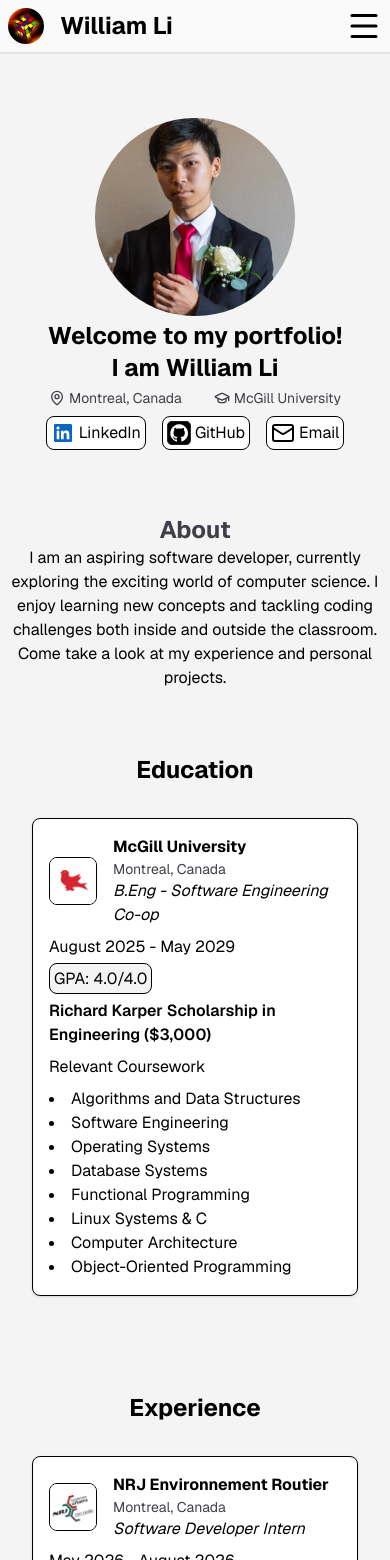
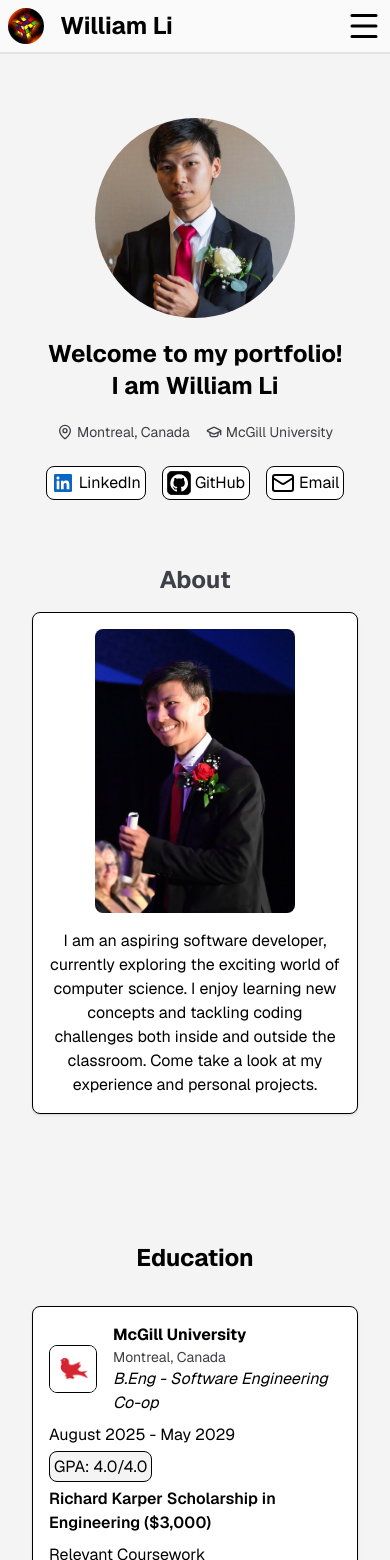
Before and after one commit to williamli218/my-portfolio, a Next.js app: page / in a window 390 px wide. Shown: the top 1560 px of the page. Built offline with nearby package versions, Linux system fonts and the light colour scheme.

Commit message:
Simply About section with responsive flex direction and ordering

```diff
--- a/app/globals.css
+++ b/app/globals.css
@@ -21,7 +21,7 @@ body {
 }
 
 .card {
-  @apply shadow-sm transition-all bg-white;
+  @apply shadow-sm transition-all bg-white border rounded-lg p-4;
 }
 
 .card:hover {
--- a/components/About.tsx
+++ b/components/About.tsx
@@ -1,8 +1,21 @@
+import Image from "next/image";
+
 export default function About() {
     return (
-        <section className="flex flex-col items-center pt-16">
+        <section className="flex flex-col items-center pt-16 mb-16 max-w-2xl mx-auto gap-4">
             <h2 className="text-center text-zinc-700 header">About</h2>
-            <p className="text-center max-w-2xl">I am an aspiring software developer, currently exploring the exciting world of computer science. I enjoy learning new concepts and tackling coding challenges both inside and outside the classroom. Come take a look at my experience and personal projects.</p>
+            <article className="flex flex-col md:flex-row items-center card gap-4 mx-8 md:mx-0">
+                <p className="order-2 md:order-1 text-center md:text-left md:text-2xl">
+                    I am an aspiring software developer, currently exploring the exciting world of computer science. I enjoy learning new concepts and tackling coding challenges both inside and outside the classroom. Come take a look at my experience and personal projects.
+                </p>
+                <Image
+                    src="/about.jpg"
+                    alt="About"
+                    height={280}
+                    width={200}
+                    className="order-1 md:order-2 rounded-lg"
+                />
+            </article>
         </section>
     );
 }
--- a/components/Education.tsx
+++ b/components/Education.tsx
@@ -4,7 +4,7 @@ export default function Education() {
     return (
         <section className="flex flex-col items-center pt-16" id="education">
             <h2 className="header">Education</h2>
-            <article className="flex flex-col gap-2 border rounded-lg m-8 p-4 card">
+            <article className="flex flex-col gap-2 m-8 card">
                 <div className="flex items-center gap-4">
                     <Image
                         src="/mcgill-university.jpg"
--- a/components/Experience.tsx
+++ b/components/Experience.tsx
@@ -43,7 +43,7 @@ export default function Experience() {
 
             <div className="relative max-w-2xl">
                 {experiences.map(experience => (
-                    <article key={experience.organization} className="m-8 p-4 border rounded-lg flex flex-col gap-2 card">
+                    <article key={experience.organization} className="m-8 flex flex-col gap-2 card">
                         <div className="flex items-center gap-4">
                             <Image
                                 src={experience.logo}
--- a/components/Hero.tsx
+++ b/components/Hero.tsx
@@ -3,13 +3,13 @@ import { MapPin, GraduationCap, Mail } from "lucide-react";
 
 export default function Hero() {
     return (
-        <section className="flex flex-col items-center pt-16" id="hero">
+        <section className="flex flex-col items-center pt-16 gap-4" id="hero">
             <Image
                 src="/profile.jpg"
                 alt="Profile Image"
                 width={200}
                 height={200}
-                className="rounded-full"
+                className="rounded-full w-50 h-50"
             />
 
             <h1 className="text-center header my-1">
@@ -18,7 +18,7 @@ export default function Hero() {
                 I am William Li
             </h1>
 
-            <ul className="flex gap-8 text-sm text-zinc-700">
+            <ul className="flex gap-4 text-sm text-zinc-700">
                 <li className="flex gap-1 items-center">
                     <MapPin size={16} />
                     <span>Montreal, Canada</span>
--- a/components/Projects.tsx
+++ b/components/Projects.tsx
@@ -14,7 +14,7 @@ export default function Projects() {
         <section id="projects">
             <h2 className="header text-center pt-16">Projects</h2>
             <div className="grid grid-cols-1 md:grid-cols-2 lg:grid-cols-3 gap-4 m-8">
-                <article className="border rounded-lg p-4 flex flex-col gap-2 card">
+                <article className="flex flex-col gap-2 card">
                     <Image
                         src="/portfolio.jpg"
                         alt="Portfolio"
```
Also changed, not shown: public/about.jpg (added).
